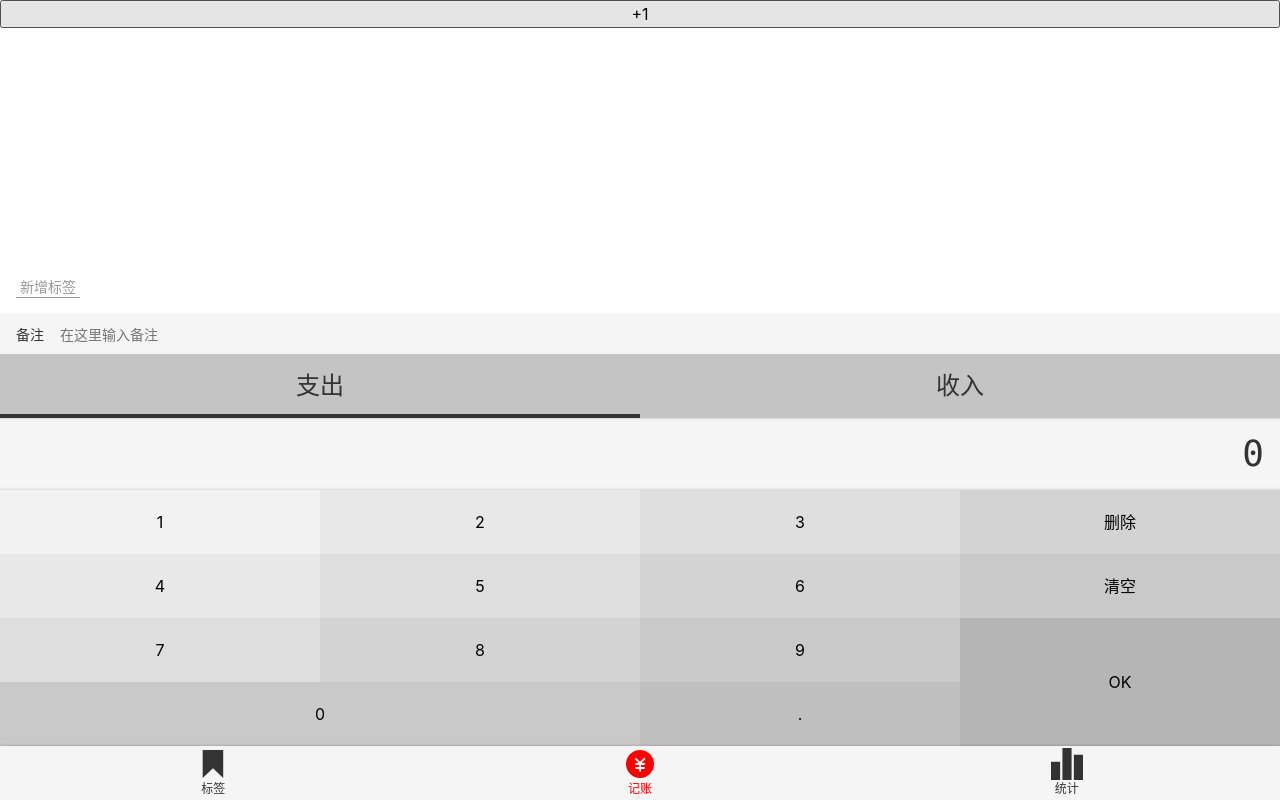
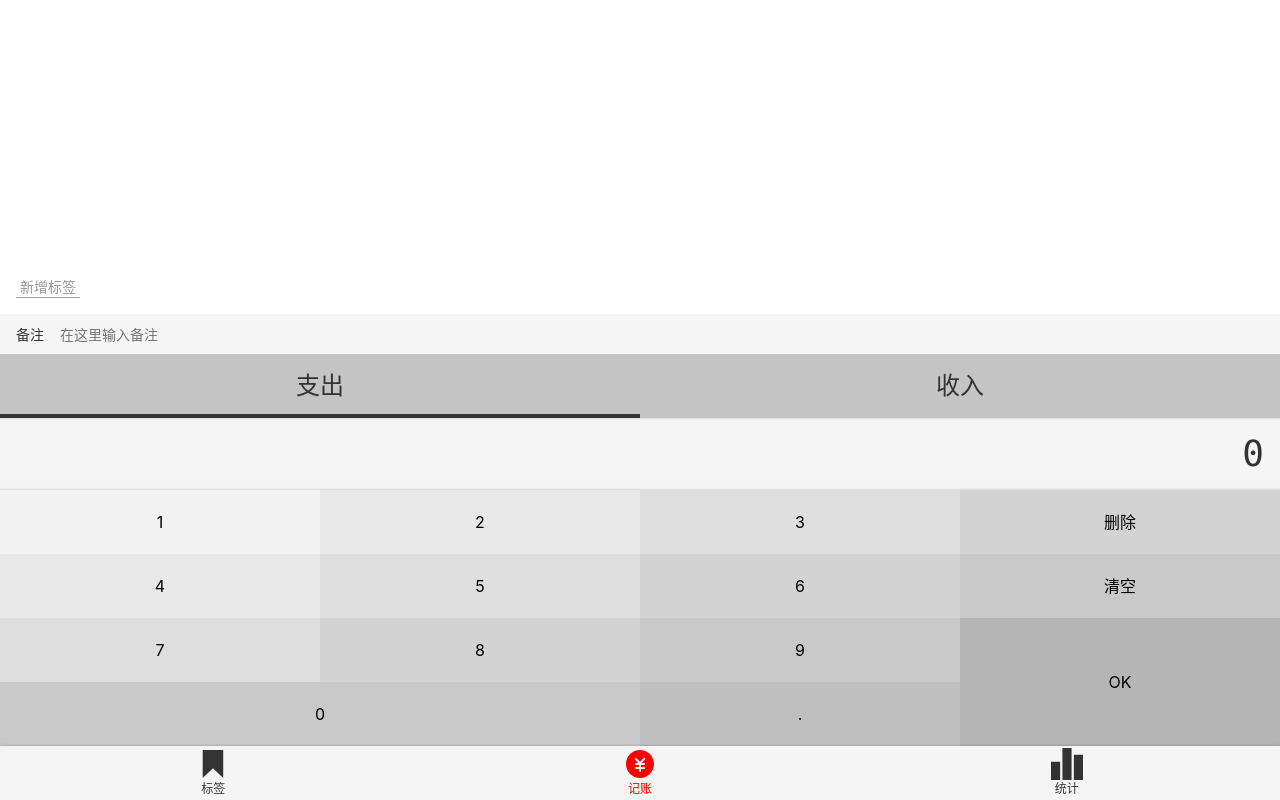
Before and after one commit to Bryant-Wang24/wangcai, a Vue app: page /labels/edit/1#/money in a window 1280 px wide. Built offline with nearby package versions, Linux system fonts and the light colour scheme.

Commit message:
delete多余代码

```diff
--- a/src/views/EditLabel.vue
+++ b/src/views/EditLabel.vue
@@ -71,7 +71,9 @@ export default class EditLabel extends Vue {
     align-items: center;
     justify-content: space-between;
 
-    >.title {}
+    >.title {
+        background: transparent;
+    }
 
     >.leftIcon {
         width: 24px;
--- a/src/views/Money.vue
+++ b/src/views/Money.vue
@@ -4,8 +4,6 @@
     <Types :value.sync="record.type" />
     <FormItem field-name="备注" placeholder="在这里输入备注" @update:value="onUpdateNotes" />
     <Tags />
-    {{count}}
-    <button @click="add">+1</button>
 </Layout>
 </template>
 
```
